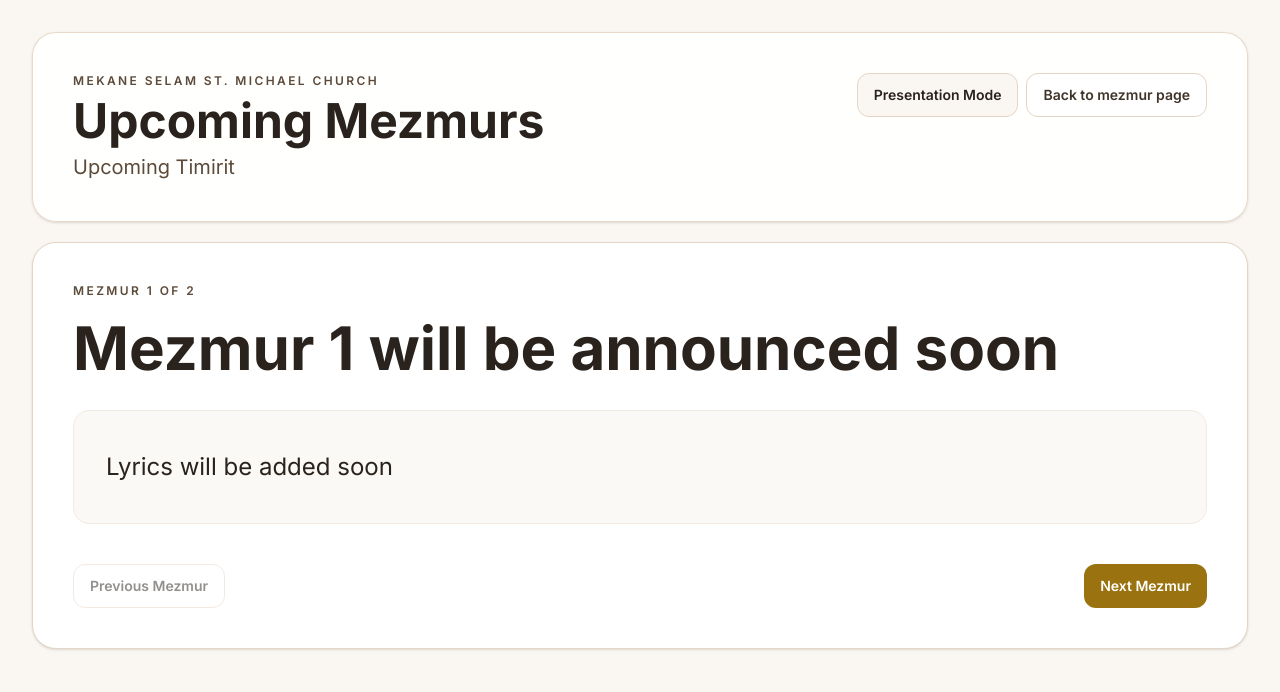
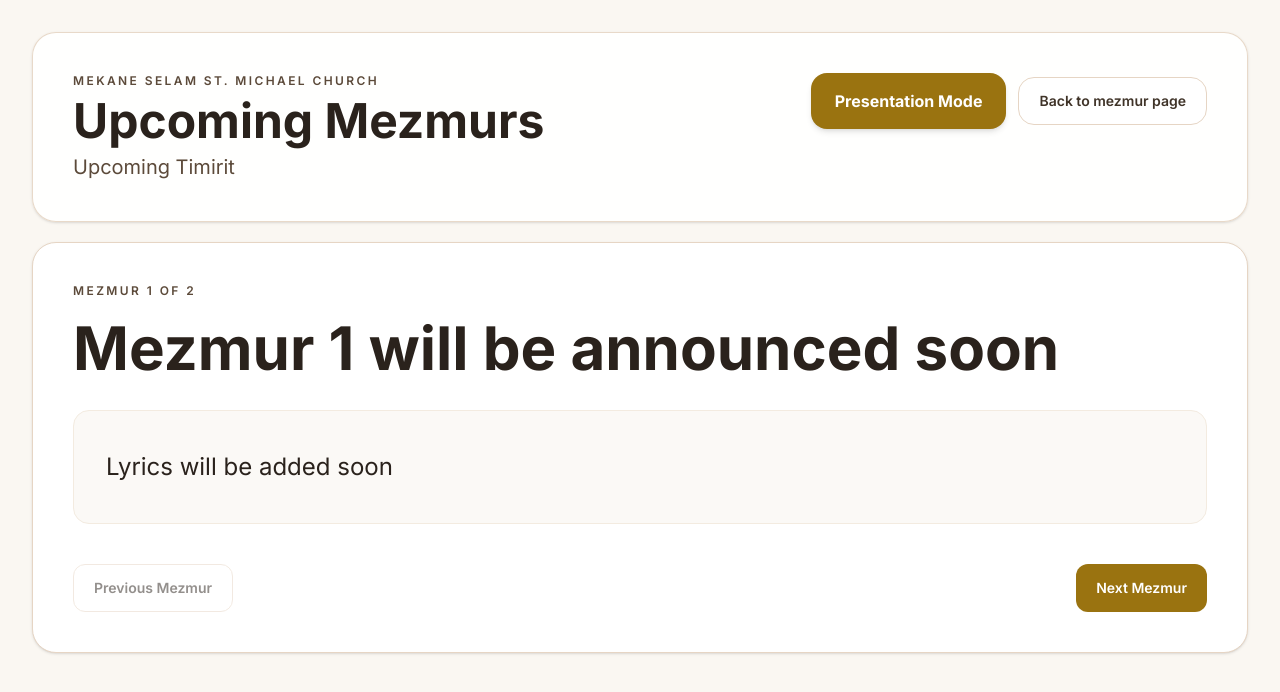
Before and after one commit to Eskinder185/EOTCTIMIRT, a React (Vite) app: page /upcoming-mezmurs in a window 1280 px wide. Shown: the top 692 px of the page. Built offline with nearby package versions, Linux system fonts and the light colour scheme; no server answers; the database is empty.

Commit message:
Stabilize organizer tools and publish flows

```diff
--- a/src/pages/UpcomingMezmursPage.tsx
+++ b/src/pages/UpcomingMezmursPage.tsx
@@ -1,4 +1,4 @@
-import { useEffect, useMemo, useState } from 'react'
+import { useEffect, useMemo, useRef, useState } from 'react'
 import { Link, useSearchParams } from 'react-router-dom'
 import { getUpcomingPreview } from '../data/weeksRepo'
 import type { Mezmur } from '../data/types'
@@ -8,6 +8,15 @@ import { useUiText } from '../lib/uiText'
 import { CHURCH_SHORT_NAME } from '../site/constants'
 
 const LYRICS_PLACEHOLDER = 'Lyrics will be added soon'
+
+type FullscreenCapableElement = HTMLElement & {
+  webkitRequestFullscreen?: () => Promise<void> | void
+}
+
+type FullscreenCapableDocument = Document & {
+  webkitExitFullscreen?: () => Promise<void> | void
+  webkitFullscreenElement?: Element | null
+}
 
 function withRequiredMezmurs(preview: UpcomingTimirtPreview | null): [Mezmur, Mezmur] {
   if (!preview) {
@@ -30,6 +39,9 @@ export function UpcomingMezmursPage() {
   const [preview, setPreview] = useState<UpcomingTimirtPreview | null>(null)
   const [loading, setLoading] = useState(true)
   const [activeSlide, setActiveSlide] = useState(0)
+  const [isFullscreen, setIsFullscreen] = useState(false)
+  const [fullscreenError, setFullscreenError] = useState<string | null>(null)
+  const presentationContainerRef = useRef<HTMLDivElement | null>(null)
 
   useEffect(() => {
     const loadUpcoming = async () => {
@@ -68,6 +80,42 @@ export function UpcomingMezmursPage() {
     return () => window.removeEventListener('keydown', handleKeyDown)
   }, [isPresentationMode, mezmurs.length])
 
+  useEffect(() => {
+    const fullscreenDocument = document as FullscreenCapableDocument
+    const syncFullscreenState = () => {
+      const activeElement = document.fullscreenElement ?? fullscreenDocument.webkitFullscreenElement ?? null
+      setIsFullscreen(Boolean(activeElement))
+    }
+
+    syncFullscreenState()
+    document.addEventListener('fullscreenchange', syncFullscreenState)
+    document.addEventListener('webkitfullscreenchange', syncFullscreenState as EventListener)
+
+    return () => {
+      document.removeEventListener('fullscreenchange', syncFullscreenState)
+      document.removeEventListener('webkitfullscreenchange', syncFullscreenState as EventListener)
+    }
+  }, [])
+
+  useEffect(() => {
+    if (isPresentationMode) {
+      return
+    }
+
+    const fullscreenDocument = document as FullscreenCapableDocument
+    if (document.fullscreenElement) {
+      void document.exitFullscreen().catch(() => {})
+      return
+    }
+    if (fullscreenDocument.webkitFullscreenElement) {
+      try {
+        void fullscreenDocument.webkitExitFullscreen?.()
+      } catch {
+        // Ignore exit errors when browser does not allow scripted exit.
+      }
+    }
+  }, [isPresentationMode])
+
   const togglePresentationMode = () => {
     const next = new URLSearchParams(searchParams)
     if (isPresentationMode) {
@@ -78,22 +126,70 @@ export function UpcomingMezmursPage() {
     setSearchParams(next, { replace: true })
   }
 
-  const requestFullscreen = async () => {
-    if (!document.fullscreenElement) {
-      await document.documentElement.requestFullscreen()
+  const toggleFullscreen = async () => {
+    setFullscreenError(null)
+    const fullscreenDocument = document as FullscreenCapableDocument
+    const targetElement = presentationContainerRef.current as FullscreenCapableElement | null
+
+    if (!targetElement) {
+      setFullscreenError('Fullscreen target is not available on this device.')
       return
     }
 
-    await document.exitFullscreen()
+    try {
+      const activeElement = document.fullscreenElement ?? fullscreenDocument.webkitFullscreenElement ?? null
+      if (activeElement) {
+        if (document.exitFullscreen) {
+          await document.exitFullscreen()
+          return
+        }
+        if (fullscreenDocument.webkitExitFullscreen) {
+          await fullscreenDocument.webkitExitFullscreen()
+          return
+        }
+        setFullscreenError('Fullscreen exit is not supported in this browser.')
+        return
+      }
+
+      if (targetElement.requestFullscreen) {
+        await targetElement.requestFullscreen()
+        return
+      }
+      if (targetElement.webkitRequestFullscreen) {
+        await targetElement.webkitRequestFullscreen()
+        return
+      }
+      setFullscreenError('Fullscreen is not available in this browser.')
+    } catch (error) {
+      console.error('Failed to toggle fullscreen:', error)
+      setFullscreenError('Unable to switch fullscreen mode. Check browser permissions and try again.')
+    }
   }
 
   const activeMezmur = mezmurs[activeSlide]
   const dateLabel = preview?.scheduledDate ? formatClassDate(preview.scheduledDate) : 'Upcoming Timirit'
 
   return (
-    <div className="min-h-dvh bg-brand-50 text-brand-900 print:bg-white">
-      <main className="mx-auto w-full max-w-480 px-4 py-4 sm:px-8 sm:py-8">
-        <section className="rounded-3xl border border-brand-200/90 bg-white/90 p-5 shadow-sm sm:p-8 lg:p-10">
+    <div
+      ref={presentationContainerRef}
+      className={`min-h-dvh bg-brand-50 text-brand-900 print:bg-white ${
+        isPresentationMode ? 'fullscreen:bg-brand-950 fullscreen:text-white' : ''
+      }`}
+    >
+      <main
+        className={`mx-auto w-full ${
+          isPresentationMode
+            ? 'max-w-none px-3 py-3 sm:px-6 sm:py-5 lg:px-8 lg:py-6 fullscreen:h-dvh fullscreen:px-6 fullscreen:py-4'
+            : 'max-w-480 px-4 py-4 sm:px-8 sm:py-8'
+        }`}
+      >
+        <section
+          className={`${
+            isPresentationMode
+              ? 'rounded-2xl border border-brand-200/80 bg-white/95 p-4 shadow-sm sm:p-6'
+              : 'rounded-3xl border border-brand-200/90 bg-white/90 p-5 shadow-sm sm:p-8 lg:p-10'
+          }`}
+        >
           <div className="flex flex-wrap items-start justify-between gap-4">
             <div>
               <p className="text-xs font-semibold uppercase tracking-[0.2em] text-brand-700">
@@ -103,32 +199,35 @@ export function UpcomingMezmursPage() {
               <p className="mt-2 text-base text-brand-700 sm:text-xl">{preview?.topicPreview || dateLabel}</p>
             </div>
 
-            <div className="flex flex-wrap items-center gap-2 print:hidden">
+            <div className="flex w-full flex-col gap-3 sm:w-auto sm:flex-row sm:items-center print:hidden">
               <button
                 type="button"
                 onClick={togglePresentationMode}
-                className="inline-flex min-h-11 items-center rounded-xl border border-brand-200 bg-brand-50 px-4 py-2 text-sm font-semibold text-brand-900 hover:bg-brand-100"
+                className="inline-flex min-h-14 items-center justify-center rounded-2xl bg-accent-600 px-6 py-3 text-base font-bold text-white shadow-md shadow-accent-700/30 transition hover:-translate-y-0.5 hover:opacity-95 focus-visible:outline-none focus-visible:ring-2 focus-visible:ring-accent-400 focus-visible:ring-offset-2"
               >
                 {isPresentationMode ? 'Exit Display Mode' : t('presentationMode')}
               </button>
               {isPresentationMode ? (
                 <button
                   type="button"
-                  onClick={requestFullscreen}
-                  className="inline-flex min-h-11 items-center rounded-xl bg-accent-600 px-4 py-2 text-sm font-semibold text-white hover:opacity-95"
+                  onClick={toggleFullscreen}
+                  className="inline-flex min-h-12 items-center justify-center rounded-2xl border border-brand-200 bg-white px-5 py-2.5 text-sm font-semibold text-brand-900 hover:bg-brand-50"
                 >
-                  Fullscreen
+                  {isFullscreen ? 'Exit Fullscreen' : 'Enter Fullscreen'}
                 </button>
               ) : (
                 <Link
                   to="/mezmurs"
-                  className="inline-flex min-h-11 items-center rounded-xl border border-brand-200 bg-white px-4 py-2 text-sm font-semibold text-brand-800 hover:bg-brand-50"
+                  className="inline-flex min-h-12 items-center justify-center rounded-2xl border border-brand-200 bg-white px-5 py-2.5 text-sm font-semibold text-brand-800 hover:bg-brand-50"
                 >
                   Back to mezmur page
                 </Link>
               )}
             </div>
           </div>
+          {isPresentationMode && fullscreenError ? (
+            <p className="mt-3 text-sm font-medium text-rose-700">{fullscreenError}</p>
+          ) : null}
         </section>
 
         {loading ? (
@@ -140,25 +239,55 @@ export function UpcomingMezmursPage() {
             </div>
           </section>
         ) : (
-          <section className="mt-5 rounded-3xl border border-brand-200 bg-white p-5 shadow-sm sm:p-8 lg:p-10">
+          <section
+            className={`mt-5 ${
+              isPresentationMode
+                ? 'rounded-2xl border border-brand-100 bg-white p-4 shadow-sm sm:p-6 lg:p-8 fullscreen:mt-3 fullscreen:flex fullscreen:h-[calc(100dvh-10rem)] fullscreen:flex-col fullscreen:overflow-auto fullscreen:rounded-none fullscreen:border-0 fullscreen:bg-transparent fullscreen:p-0 fullscreen:shadow-none'
+                : 'rounded-3xl border border-brand-200 bg-white p-5 shadow-sm sm:p-8 lg:p-10'
+            }`}
+          >
             <p className="text-xs font-semibold uppercase tracking-[0.2em] text-brand-700">
               Mezmur {activeSlide + 1} of 2
             </p>
-            <h2 className="mt-3 text-3xl font-bold leading-tight text-brand-900 sm:text-5xl lg:text-6xl">
+            <h2
+              className={`mt-3 font-bold leading-tight text-brand-900 ${
+                isPresentationMode ? 'text-4xl sm:text-6xl lg:text-7xl fullscreen:text-white' : 'text-3xl sm:text-5xl lg:text-6xl'
+              }`}
+            >
               {activeMezmur.title || `Mezmur ${activeSlide + 1} (TBD)`}
             </h2>
 
             {activeMezmur.transliteration ? (
-              <p className="mt-4 text-xl italic text-brand-700 sm:text-3xl">{activeMezmur.transliteration}</p>
+              <p
+                className={`mt-4 italic ${
+                  isPresentationMode
+                    ? 'text-2xl text-brand-700 sm:text-3xl fullscreen:text-brand-100'
+                    : 'text-xl text-brand-700 sm:text-3xl'
+                }`}
+              >
+                {activeMezmur.transliteration}
+              </p>
             ) : null}
 
-            <div className="mt-6 rounded-2xl border border-brand-100 bg-brand-50/70 p-5 sm:p-8">
-              <p className="whitespace-pre-wrap text-lg leading-relaxed text-brand-900 sm:text-2xl sm:leading-loose">
+            <div
+              className={`mt-6 ${
+                isPresentationMode
+                  ? 'rounded-2xl border border-brand-100 bg-brand-50/80 p-5 sm:p-8 fullscreen:flex-1 fullscreen:rounded-none fullscreen:border-0 fullscreen:bg-transparent fullscreen:p-0'
+                  : 'rounded-2xl border border-brand-100 bg-brand-50/70 p-5 sm:p-8'
+              }`}
+            >
+              <p
+                className={`whitespace-pre-wrap ${
+                  isPresentationMode
+                    ? 'text-2xl leading-relaxed text-brand-900 sm:text-4xl sm:leading-snug lg:text-5xl fullscreen:text-white'
+                    : 'text-lg leading-relaxed text-brand-900 sm:text-2xl sm:leading-loose'
+                }`}
+              >
                 {activeMezmur.lyrics?.trim() || LYRICS_PLACEHOLDER}
               </p>
             </div>
 
-            <div className="mt-4 flex flex-wrap gap-2 print:hidden">
+            <div className="mt-4 flex flex-wrap gap-2 print:hidden fullscreen:mt-6">
               {activeMezmur.audioUrl ? (
                 <a
                   href={activeMezmur.audioUrl}
@@ -181,12 +310,12 @@ export function UpcomingMezmursPage() {
               ) : null}
             </div>
 
-            <div className="mt-6 flex items-center justify-between gap-3 print:hidden">
+            <div className="mt-6 flex items-center justify-between gap-3 print:hidden fullscreen:mt-8">
               <button
                 type="button"
                 onClick={() => setActiveSlide((current) => Math.max(current - 1, 0))}
                 disabled={activeSlide === 0}
-                className="inline-flex min-h-11 items-center rounded-xl border border-brand-200 bg-white px-4 py-2 text-sm font-semibold text-brand-900 enabled:hover:bg-brand-50 disabled:cursor-not-allowed disabled:opacity-50"
+                className="inline-flex min-h-12 items-center rounded-xl border border-brand-200 bg-white px-5 py-2.5 text-sm font-semibold text-brand-900 enabled:hover:bg-brand-50 disabled:cursor-not-allowed disabled:opacity-50"
               >
                 Previous Mezmur
               </button>
@@ -194,7 +323,7 @@ export function UpcomingMezmursPage() {
                 type="button"
                 onClick={() => setActiveSlide((current) => Math.min(current + 1, mezmurs.length - 1))}
                 disabled={activeSlide === mezmurs.length - 1}
-                className="inline-flex min-h-11 items-center rounded-xl bg-accent-600 px-4 py-2 text-sm font-semibold text-white enabled:hover:opacity-95 disabled:cursor-not-allowed disabled:opacity-50"
+                className="inline-flex min-h-12 items-center rounded-xl bg-accent-600 px-5 py-2.5 text-sm font-semibold text-white enabled:hover:opacity-95 disabled:cursor-not-allowed disabled:opacity-50"
               >
                 Next Mezmur
               </button>
```
